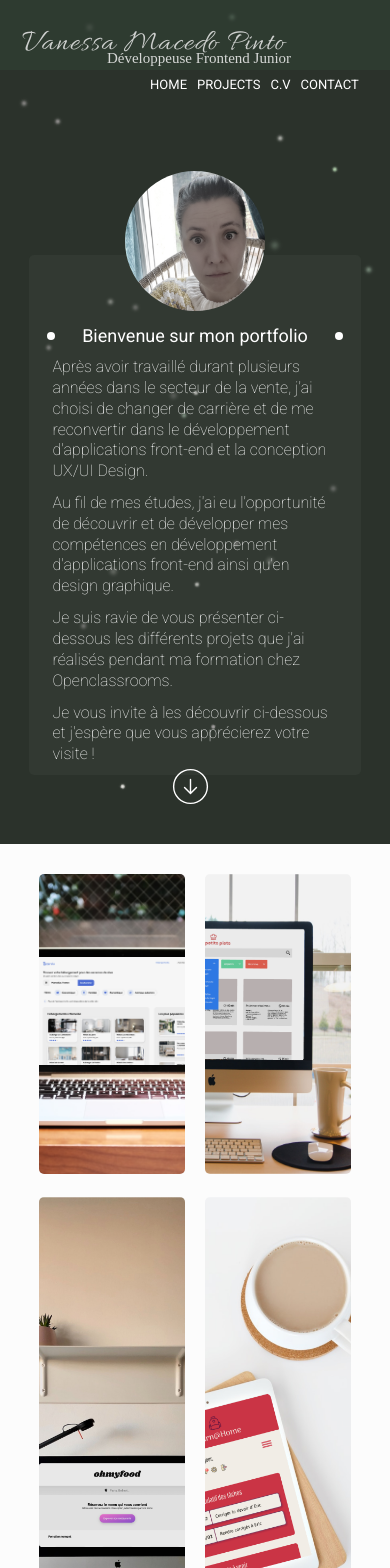
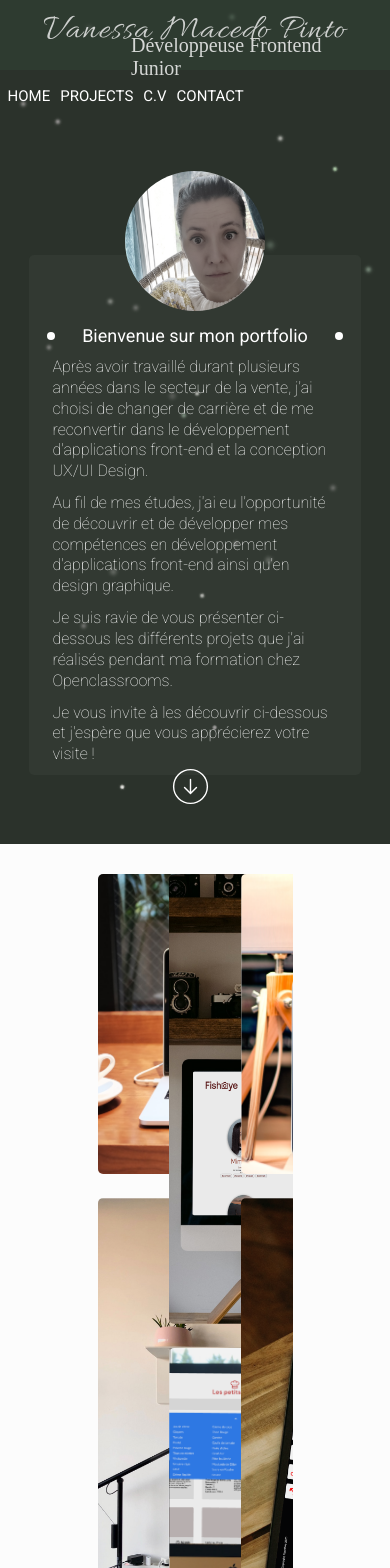
Before and after one commit to VanesMP/portfolioVMP, a React (Create React App) app: page / in a window 390 px wide. Shown: the top 1568 px of the page. Built offline with nearby package versions, Linux system fonts and the light colour scheme; a web font is replaced by a local one.

Commit message:
work on responsive

```diff
--- a/src/Composnent/Gallery.js
+++ b/src/Composnent/Gallery.js
@@ -3,20 +3,20 @@ import "../Styles/gallery.css";
 import Box from '@mui/material/Box';
 import ImageList from '@mui/material/ImageList';
 import ImageListItem from '@mui/material/ImageListItem';
-import { useTheme } from "@mui/material/styles";
-import { ThemeProvider } from '@mui/material/styles';
+// import { useTheme } from "@mui/material/styles";
+// import { ThemeProvider } from '@mui/material/styles';
 import { Link } from "react-router-dom";
 import { dataList } from "../data";
 
 function Gallery() {
 
     let small = {
-    width: '100%',
+    width: '300px',
     height: '300px',
     };
 
     let large = {
-    width: '100%',
+    width: '300px',
     height: '450px',
     }
 
@@ -24,20 +24,20 @@ function Gallery() {
       window.scrollTo(0, 0);
     }
 
-  const theme = useTheme();
+  // const theme = useTheme();
 
-  const getCols = () => {
-    if (theme.breakpoints.values <= 'md') {
-      return 2;
-    } else if (theme.breakpoints.values <= 'lg' ) {
-      return 2;
-    } else {
-      return 3;
-    }
-  };
+  // const getCols = () => {
+  //   if (theme.breakpoints.values <= 'md') {
+  //     return 2;
+  //   } else if (theme.breakpoints.values <= 'lg' ) {
+  //     return 2;
+  //   } else {
+  //     return 3;
+  //   }
+  // };
 
-  console.log('theme:', theme);
-  console.log('breakpoint:', theme.breakpoints.values);
+  // console.log('theme:', theme);
+  // console.log('breakpoint:', theme.breakpoints.values);
   // const isXs = useMediaQuery(theme => theme.breakpoints.down('xs'));
   // const isSm = useMediaQuery(theme => theme.breakpoints.between('sm', 'md'));
   // const isLg = useMediaQuery(theme => theme.breakpoints.up('lg'));
@@ -45,9 +45,48 @@ function Gallery() {
   // console.log(`Breakpoint actuel: xs=${isXs}, sm=${isSm}, lg=${isLg}`);
 
   return (
-    <ThemeProvider theme={theme}>
+
+    // <div>
+    //     <div >
+    //     {dataList.map((data) => (
+    //       <div key={data.id} >
+    //           <Link to={`/projectPage/${data.id}`} key={data.id}  onClick={handleLinkClick}>
+    //           <img
+    //             src={data.source}
+    //             alt={data.name}
+    //             loading="lazy"
+    //             style={data.size === 'small' ? small : large}
+
+    //           />
+    //           </Link>
+    //           <h4 >{data.name}</h4>
+    //       </div>
+    //     ))}
+    //     </div>
+    //   </div>
+      // <div>
+      //   <div className="box">
+      //   {dataList.map((data) => (
+      //     <div key={data.id} className="cellItem">
+      //         <Link to={`/projectPage/${data.id}`} key={data.id} className="cellLink" onClick={handleLinkClick}>
+      //         <img
+      //           src={data.source}
+      //           alt={data.name}
+      //           loading="lazy"
+      //           style={data.size === 'small' ? small : large}
+      //           className="linkImg"
+      //         />
+      //         </Link>
+      //         <h4 className="titleLink">{data.name}</h4>
+      //     </div>
+      //   ))}
+      //   </div>
+      // </div>
+
+    // <ThemeProvider theme={theme}>
     <Box sx={{ overflowY: 'unset' }} className="box">
-      <ImageList variant="masonry" cols={getCols()} gap={20} className="ul">
+      <ImageList variant="masonry" cols={3} gap={20} className="ul">
+      {/* <ImageList variant="masonry" cols={getCols()} gap={20} className="ul"> */}
         {dataList.map((data) => (
           <ImageListItem key={data.id} className="cellItem">
               <Link to={`/projectPage/${data.id}`} key={data.id} className="cellLink" onClick={handleLinkClick}>
@@ -64,7 +103,7 @@ function Gallery() {
         ))}
       </ImageList>
       </Box>
-      </ThemeProvider>
+      // </ThemeProvider>
     )
 };
 
--- a/src/Styles/gallery.css
+++ b/src/Styles/gallery.css
@@ -3,7 +3,7 @@
 }
 
 .ul {
-    width: 80%;
+    /* width: 80%; */
     height: auto;
     margin: auto;
     row-gap: 20px;
--- a/src/Styles/header.css
+++ b/src/Styles/header.css
@@ -42,7 +42,7 @@
     }
 }
 
-@media (max-width: 1180px) {
+@media screen and (min-width: 850px) and (max-width: 1180px) {
     .containerName {
         width: 48%;
         height: 121px;
@@ -61,19 +61,20 @@
 
 /* media queries pour mobile (basé sur iphone 12 pro) */
 
-@media (max-width: 850px) {
+@media (max-width: 849px) {
     .containerName {
         width: 79%;
-        height: 67px;
+        height: 80px;
+        margin: auto;
         justify-content: flex-end
     }
     .name {
         height: 25px;
-        font-size: 30px;
+        font-size: 35px;
         letter-spacing: 1pt;
     }
     .job {
-        font-size: 15px;
+        font-size: 20px;
         padding-left: 90px;
     }
 }
--- a/src/Styles/homePage.css
+++ b/src/Styles/homePage.css
@@ -66,7 +66,7 @@
 }
 
 
-/* media queries pour tablette (basé sur ipad air) */
+/* media queries pour tablette  */
 
 @media (max-width: 1180px) {
     .nav {
@@ -81,9 +81,9 @@
 }
 
 
-/* media queries pour mobile (basé sur iphone 12 pro) */
+/* media queries pour mobile  */
 
-@media (max-width: 840px) {
+@media (max-width: 849px) {
     .upPageProjects {
         height: 30px;
     }
--- a/src/Styles/navBar.css
+++ b/src/Styles/navBar.css
@@ -1,16 +1,15 @@
-nav {
+nav,
+ul {
     width: 100%;
     height: 70px;
 }
 
 ul {
+    align-items: center;
     display: flex;
     flex-direction: row;
+    gap: 46px;
     justify-content: space-evenly;
-    gap: 46px;
-    width: 100%;
-    align-items: center;
-    height: 70px;
 }
 
 li {
@@ -23,28 +22,37 @@ li {
 
 /* media queries pour tablette (basé sur ipad air) */
 
-@media (max-width: 1180px) {
-    ul {
-        gap: 19px;
+@media screen and (min-width: 850px) and (max-width: 1180px) {
+    /* ul {
         align-items: flex-end;
-        height: 59px;
-    }
+        gap: 10px;
+        height: 25px;
+        justify-content: flex-end;
+    } */
     li {
-        font-size: 15px;
+        font-size: 18px;
     }
 }
 
 
 /* media queries pour mobile (basé sur iphone 12 pro) */
 
-@media (max-width: 850px) {
+@media (max-width: 849px) {
+    .nav {
+        position: initial;
+        height: 35px;
+        width: 50%;
+        margin: auto;
+    }
     ul {
+        align-items: flex-end;
         gap: 10px;
-        align-items: flex-end;
         height: 25px;
-        justify-content: flex-end
+        margin: auto;
+        width: 50%;
+        justify-content: flex-end;
     }
     li {
-        font-size: 13px;
+        font-size: 15px;
     }
 }
```
